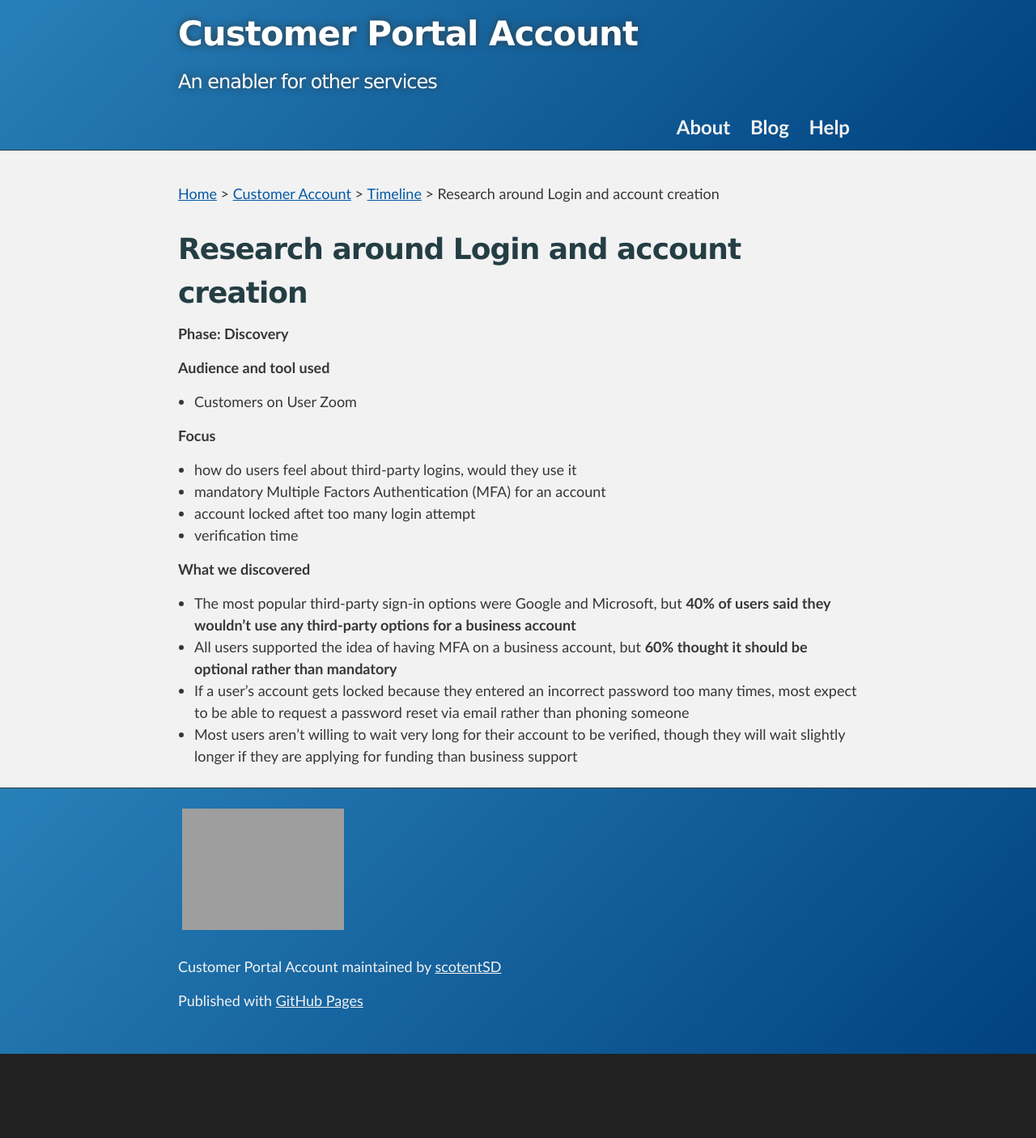
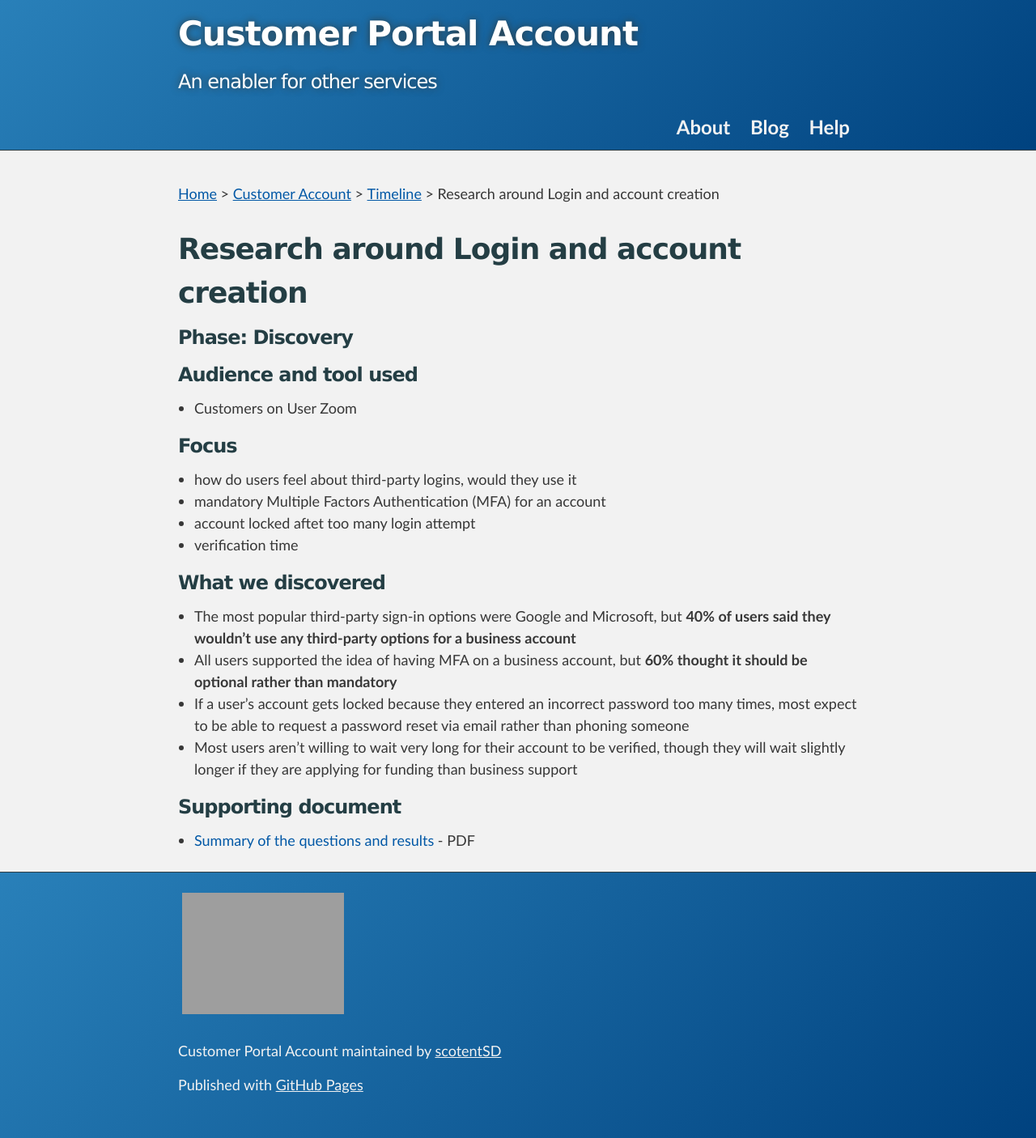
Before and after one commit to scotentSD/customer-account, a Jekyll site: the page built from _posts/2021-01-06-Jan.md, in a window 1280 px wide. Shown: the whole page at 81% size. Built offline with Jekyll 4.4.1, drawn with Linux system fonts in a browser that asks for light colours; before the commit the page ends 1302 px from its top, so only the background shows below that.

Commit message:
SK - change heading and add pdf

```diff
--- a/_posts/2021-01-06-Jan.md
+++ b/_posts/2021-01-06-Jan.md
@@ -8,20 +8,24 @@ display_date: 6th January 2021
 return_url: "https://scotentsd.github.io/customer-account/timeline/"
 ---
 
-**Phase: Discovery**
+### Phase: Discovery
 
-**Audience and tool used**
+### Audience and tool used
 - Customers on User Zoom
 
-**Focus**
+### Focus
 - how do users feel about third-party logins, would they use it
 - mandatory Multiple Factors Authentication (MFA) for an account
 - account locked aftet too many login attempt
 - verification time
 
-**What we discovered**
+### What we discovered
 
 - The most popular third-party sign-in options were Google and Microsoft, but **40% of users said they wouldn't use any third-party options for a business account**
 - All users supported the idea of having MFA on a business account, but **60% thought it should be optional rather than mandatory**
 - If a user's account gets locked because they entered an incorrect password too many times, most expect to be able to request a password reset via email rather than phoning someone
 - Most users aren't willing to wait very long for their account to be verified, though they will wait slightly longer if they are applying for funding than business support
+
+### Supporting document
+
+- [Summary of the questions and results](/files/UR-Portal-MFA-1.pdf) - PDF
```
